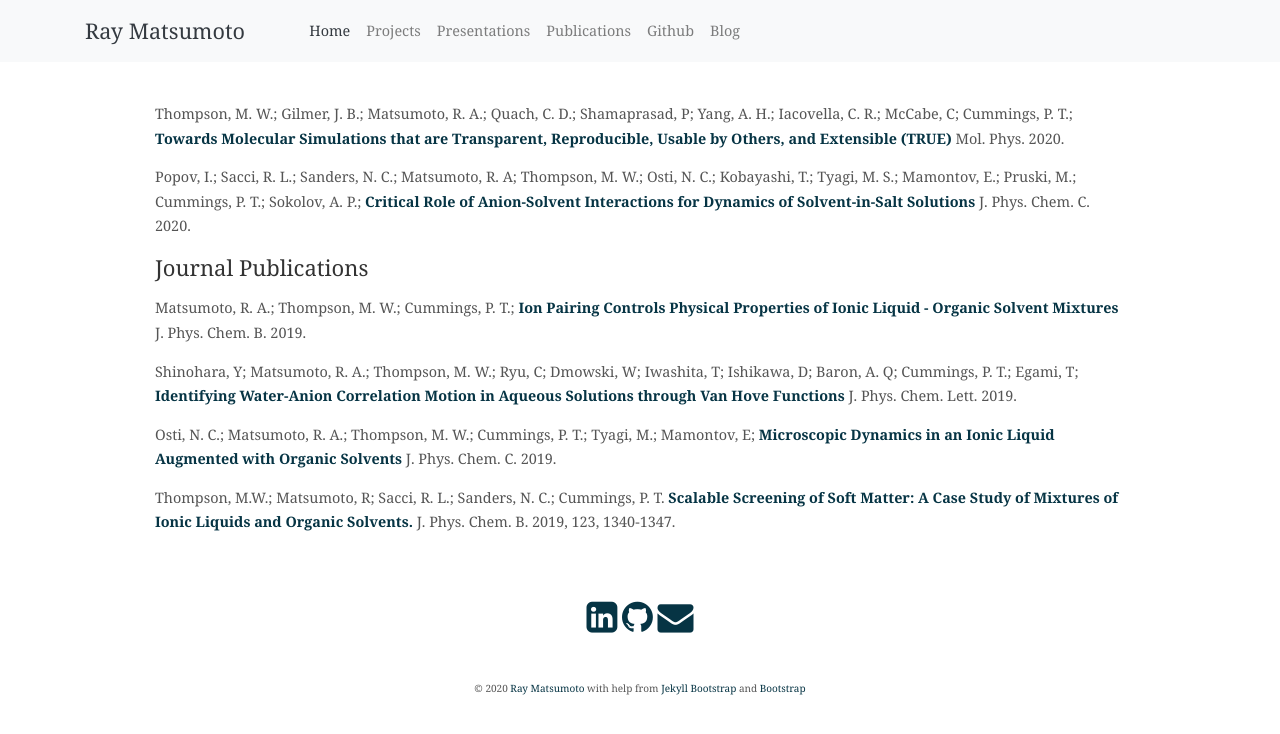
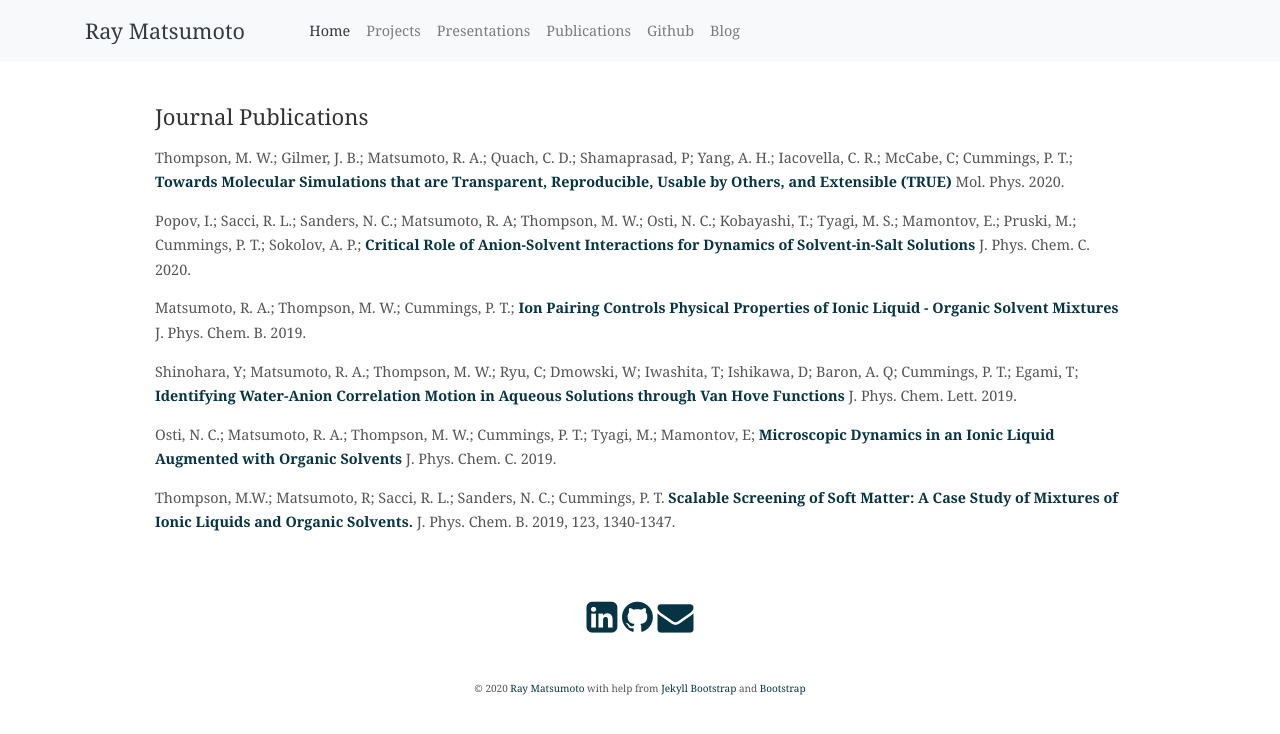
Before and after one commit to rmatsum836/rmatsum836.github.io, a Jekyll site: the page built from publications.md, in a window 1280 px wide. Shown: the top 734 px of the page. Built offline with Jekyll 4.4.1, drawn with Linux system fonts in a browser that asks for light colours; nearby versions of some CDN libraries; part of the change alters nothing that is shown.

Commit message:
Place publications on correct line

```diff
--- a/publications.md
+++ b/publications.md
@@ -6,6 +6,11 @@ description: ""
 
 <div
 style="max-width:1000px;margin-left:auto;margin-right:auto;padding-top:40px;padding-bottom:20px;padding-left:15px;padding-right:15px">
+
+   <div
+   style="font-weight:bolder;">
+   <h4>Journal Publications</h4>
+   </div>
 
    <div class="entry-summary">
     <p> Thompson, M. W.; Gilmer, J. B.; Matsumoto, R. A.; Quach, C. D.; Shamaprasad, P;
@@ -25,10 +30,6 @@ style="max-width:1000px;margin-left:auto;margin-right:auto;padding-top:40px;padd
     </a> J. Phys. Chem. C. 2020.</p>
     </div>
 
-   <div
-   style="font-weight:bolder;">
-   <h4>Journal Publications</h4>
-   </div>
    <div class="entry-summary">
     <p> Matsumoto, R. A.; Thompson, M. W.;
     Cummings, P. T.; <a class="talk-title"
```
